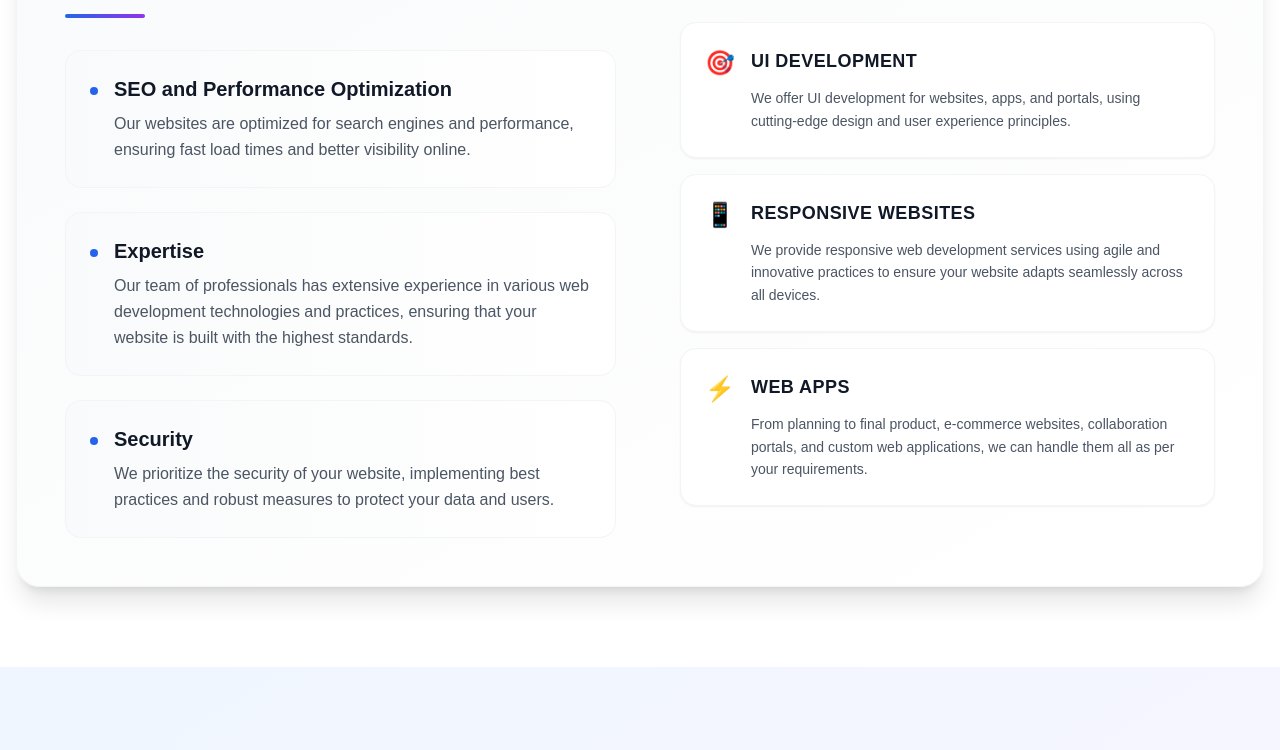
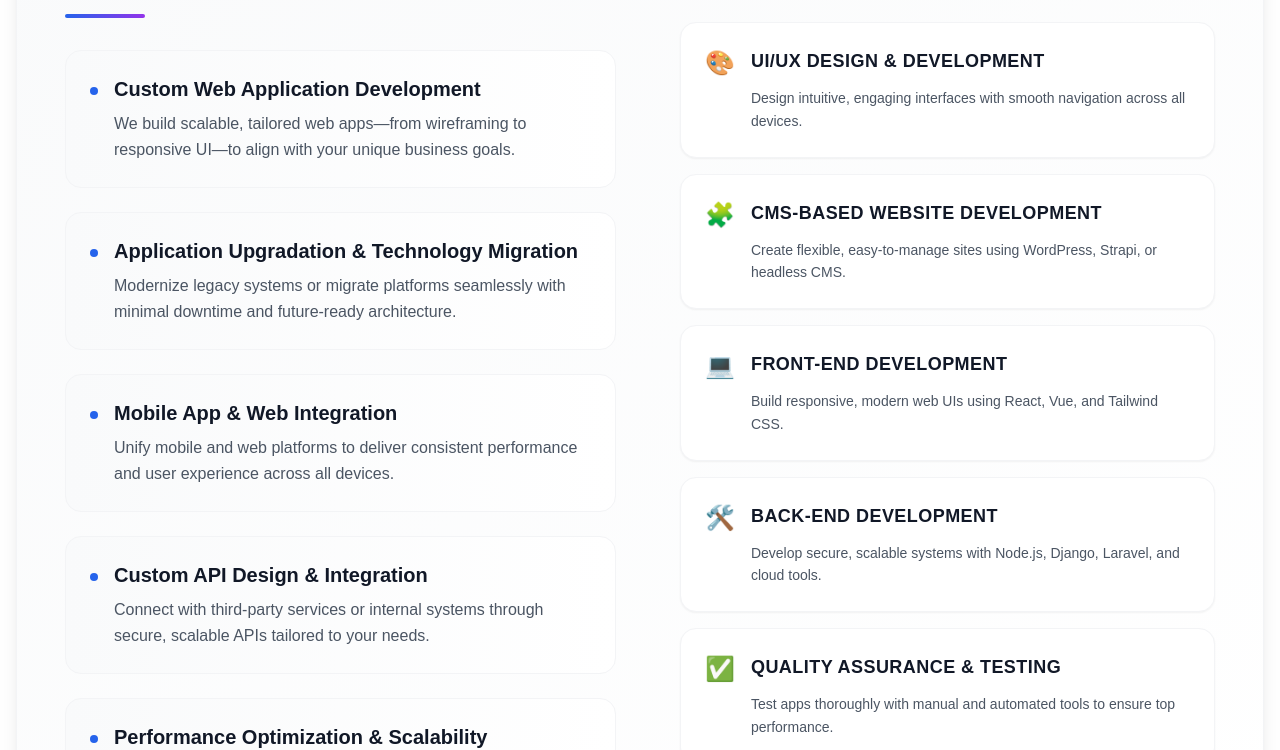
Before and after one commit to ridhi2100/YR-IT-SOLUTIONS, a React (Create React App) app: page /ourservices in a window 1280 px wide. Shown: the part 1294-2044 px from the top of the page. Built offline with nearby package versions, Linux system fonts and the light colour scheme.

Commit message:
update content of service section

```diff
--- a/src/pages/Services.jsx
+++ b/src/pages/Services.jsx
@@ -25,22 +25,19 @@ const Services = () => {
     const content = {
       app: {
         title: "Turning Your App Ideas into Reality",
-        description: "At YR IT SOLUTIONS, we craft custom mobile apps, games, and utility solutions for Android and iOS using the latest technologies. Our mobile app development services focus on performance, intuitive UX, and high user engagement — delivering scalable, secure, and market-ready digital products that bring your vision to life."
-
+        description: "At YR IT SOLUTIONS, we build secure, feature-rich mobile apps using advanced tech like IoT, AR/VR, and AI. Our native and cross-platform apps offer seamless UX, high performance, and lasting business value."
       },
       uiux: {
         title: "Custom UI Development for Exceptional UX",
-        description: "At YR IT SOLUTIONS, we design intuitive, modern user interfaces tailored to your business needs. Our UI development services blend cutting-edge technologies with UX best practices to deliver seamless, responsive, and user-centric digital experiences — not just designs, but journeys that engage and convert."
-
+        description: "Enhance your online impact with professional custom website design services tailored to your brand. Our expert team delivers stunning, responsive designs that engage, inspire, and effectively convert visitors into loyal customers."
       },
       digital: {
         title: "Designing Innovative, Impactful Digital Experiences",
-        description: "At YR IT SOLUTIONS, we create intuitive, user-centric interfaces that go beyond aesthetics. Our UI/UX design services combine innovation, usability, and the latest tech to deliver seamless, memorable digital journeys across web and mobile platforms."
-
+        description: "User-first interfaces tailored to your brand are at the core of YR IT SOLUTIONS. Our UI/UX services combine creativity, functionality, and cutting-edge tech to deliver engaging, seamless experiences across web and mobile platforms."
       },
       web: {
        title: "We Build Experiences, Not Just Websites",
-        description: "YR IT SOLUTIONS builds secure, high-performance websites, web apps, and portals tailored to your goals. Using modern technologies like React, Node.js, and cloud solutions, we deliver scalable, SEO-friendly, and user-centric digital experiences that drive growth and engagement."
+        description: "Maximize your business potential with robust and user-friendly web applications from YR IT Solutions. Our professional web app development services experts build solutions to achieve agility and precision."
       }
     };
 
@@ -74,58 +71,95 @@ const Services = () => {
     const serviceDetails = {
       web: [
   {
-          title: "SEO and Performance Optimization",
-          description: "Our websites are optimized for search engines and performance, ensuring fast load times and better visibility online."
+    title: "Custom Web Application Development",
+    description: "We build scalable, tailored web apps—from wireframing to responsive UI—to align with your unique business goals."
   },
   {
-          title: "Expertise",
-          description: "Our team of professionals has extensive experience in various web development technologies and practices, ensuring that your website is built with the highest standards."
+    title: "Application Upgradation & Technology Migration",
+    description: "Modernize legacy systems or migrate platforms seamlessly with minimal downtime and future-ready architecture."
   },
   {
-          title: "Security",
-          description: "We prioritize the security of your website, implementing best practices and robust measures to protect your data and users."
+    title: "Mobile App & Web Integration",
+    description: "Unify mobile and web platforms to deliver consistent performance and user experience across all devices."
+  },
+  {
+    title: "Custom API Design & Integration",
+    description: "Connect with third-party services or internal systems through secure, scalable APIs tailored to your needs."
+  },
+  {
+    title: "Performance Optimization & Scalability",
+    description: "Boost speed, reliability, and capacity with fine-tuned web apps built to scale with your business."
   },
 ],
       app: [
   {
-          title: "Expertise",
-          description: "Our team of professionals has extensive experience in various mobile app development technologies and practices, ensuring that your app is built with the highest standards."
+    title: "App Consulting",
+    description: "Get expert guidance on tech stack and architecture to ensure optimal app performance."
   },
   {
-          title: "Security",
-          description: "We prioritize the security of your app, implementing best practices and robust measures to protect your data and users."
+    title: "Cross-Platform Apps",
+    description: "Build apps that work seamlessly across iOS and Android using a single codebase."
   },
   {
-          title: "SEO and Performance Optimization",
-          description: "Our apps are optimized for search engines and performance, ensuring fast load times and better visibility online."
+    title: "Upgradation & Migration",
+    description: "Modernize your app or transition it to a new platform without disruption."
+  },
+  {
+    title: "QA and Testing",
+    description: "Ensure reliability and performance with manual and automated testing."
+  },
+  {
+    title: "Maintenance and Support",
+    description: "Ongoing support covering compliance, performance, and feature evolution."
   }
 ],
       uiux: [
          {
-          title: "Expertise",
-          description: "Our team of professionals has extensive experience in various UI/UX design principles and practices, ensuring that your interface is intuitive and user-friendly."
+    title: "Search Engine Optimization (SEO)",
+    description: "Improve visibility and drive organic traffic with on-page, technical, and content-based SEO strategies built into your website.",
+    icon: "🔍"
   },
   {
-          title: "User-Centered Design",
-          description: "We focus on creating designs that prioritize the needs and behaviors of your users, enhancing their interaction with your product."
+    title: "Custom Web Designing",
+    description: "Tailored websites that reflect your brand’s identity and speak directly to your audience. We focus on originality, usability, and purpose-driven design.",
+    icon: "🖌️"
   },
   {
-          title: "Customization",
-          description: "We tailor each project to meet your unique needs, providing personalized solutions that align with your business goals and brand identity."
-        }
+    title: "Landing Page Design",
+    description: "High-converting landing pages designed to capture leads and drive user action. Perfect for campaigns, product launches, and promotions.",
+    icon: "📄"
+  },
+  {
+    title: "Responsive Web Design",
+    description: "Seamless user experiences across desktops, tablets, and smartphones. Our designs adapt fluidly to all screen sizes and resolutions.",
+    icon: "📱"
+  },
+  {
+    title: "Mobile-First Design",
+    description: "Designed with mobile users in mind first, ensuring fast load times, intuitive navigation, and better engagement on small screens.",
+    icon: "📲"
+  },
 ],
       digital: [
   {
-          title: "SEO (Search Engine Optimization)",
-          description: "We specialize in SEO strategies that enhance your online visibility and organic search engine rankings, driving targeted traffic to your website or app."
+    title: "Performance Marketing",
+    description: "Drive sustainable growth with data-backed campaigns focused on measurable ROI."
   },
   {
-          title: "PPC (Pay-Per-Click) Advertising",
-          description: "Our PPC experts create targeted campaigns on platforms like Google Ads and social media channels"
+    title: "Conversion Rate Optimization",
+    description: "Improve user journeys to boost leads, sign-ups, and sales."
   },
   {
-          title: "Social Media Marketing",
-          description: "We develop customized social media strategies to build brand awareness, engage your audience"
+    title: "Search Engine Optimization (SEO)",
+    description: "Increase organic traffic by improving your site's visibility in search results."
+  },
+  {
+    title: "Consulting & Strategy",
+    description: "Align your goals with a tailored roadmap to reach the right audience effectively."
+  },
+  {
+    title: "Account-Based Marketing (ABM)",
+    description: "Engage high-value accounts with personalized campaigns and deeper insights."
   }
 ]
     };
@@ -155,70 +189,110 @@ const Services = () => {
     const rightContent = {
       web: [
   {
-          title: "UI Development",
-          description: "We offer UI development for websites, apps, and portals, using cutting-edge design and user experience principles.",
-          icon: "🎯"
+    title: "UI/UX Design & Development",
+    description: "Design intuitive, engaging interfaces with smooth navigation across all devices.",
+    icon: "🎨"
   },
   {
-          title: "Responsive Websites",
-          description: "We provide responsive web development services using agile and innovative practices to ensure your website adapts seamlessly across all devices.",
-          icon: "📱"
+    title: "CMS-Based Website Development",
+    description: "Create flexible, easy-to-manage sites using WordPress, Strapi, or headless CMS.",
+    icon: "🧩"
   },
   {
-          title: "Web Apps",
-          description: "From planning to final product, e-commerce websites, collaboration portals, and custom web applications, we can handle them all as per your requirements.",
-          icon: "⚡"
+    title: "Front-end Development",
+    description: "Build responsive, modern web UIs using React, Vue, and Tailwind CSS.",
+    icon: "💻"
+  },
+  {
+    title: "Back-end Development",
+    description: "Develop secure, scalable systems with Node.js, Django, Laravel, and cloud tools.",
+    icon: "🛠️"
+  },
+  {
+    title: "Quality Assurance & Testing",
+    description: "Test apps thoroughly with manual and automated tools to ensure top performance.",
+    icon: "✅"
   }
 ],
       app: [
   {
-          title: "Android Apps",
-          description: "We are Android Experts and offer custom android app development services for startups and enterprise customers. Our team is well-versed in delivering customized android apps.",
-          icon: "🤖"
+    title: "Native App Development",
+    description: "High-performance apps built specifically for iOS or Android platforms.",
+    icon: "📱"
   },
   {
-          title: "iOS Apps",
-          description: "Our team has deep expertise in iPhone application development services for businesses and startups. We have 10 years of experience in iOS app development and lifecycle management.",
-          icon: "🍎"
+    title: "Mobile App Design",
+    description: "Engaging UI and intuitive UX that enhance adoption and user satisfaction.",
+    icon: "🎨"
   },
   {
-          title: "Cross Platform",
-          description: "We got expertise in cross-platform mobile app development. It's indeed a better and cost-effective way to build and maintain apps. Titanium, QT, Corona, Xamarin, we got it all.",
-          icon: "🔄"
+    title: "App Integration",
+    description: "Securely connect with third-party APIs, payment systems, and cloud services.",
+    icon: "🔌"
+  },
+  {
+    title: "Digital Transformation",
+    description: "Leverage AI, IoT, and cloud to digitize workflows and enhance mobile capabilities.",
+    icon: "🌐"
+  },
+  {
+    title: "App Store Optimization (ASO)",
+    description: "Boost your app’s discoverability and downloads with ASO strategies and keyword targeting.",
+    icon: "🚀"
   }
 ],
       uiux: [
   {
-          title: "Unique UI for Every Engagement",
-          description: "We believe that every engagement is unique. Hence, our best UI designers provide totally unique and user-centric interface designs. Be it an app, product, web app, or some branding element, offering the best end-user experience is imperative.",
-          icon: "✨"
+    title: "eCommerce Website Design",
+    description: "Conversion-focused online stores with intuitive layouts, smooth navigation, and secure payment integration for better sales.",
+    icon: "🛒"
   },
   {
-          title: "Design with Focus on Your Users",
-          description: "Being of the leading Design and Development Company, IQVIS has set the best SOP for service delivery. We incorporate the practices of user experience designs that include development activities.",
-          icon: "👥"
+    title: "UI/UX Design",
+    description: "Clean, engaging designs focused on user behavior and interaction. We ensure every element enhances the overall user journey.",
+    icon: "🎨"
   },
   {
-          title: "Maximize Your ROI",
-          description: "Our UI design services help our clients offer a robust and scalable user experience, which let them maximize their ROI and achieve core business goals.",
-          icon: "📈"
+    title: "Website Redesign",
+    description: "Modernize outdated websites with fresh designs and improved functionality. We focus on visual appeal and performance upgrades.",
+    icon: "♻️"
+  },
+  {
+    title: "CMS Website Design",
+    description: "Easy-to-manage websites using platforms like WordPress or headless CMS. Empower your team to update and scale content quickly.",
+    icon: "🧩"
+  },
+  {
+    title: "Accessibility Optimization",
+    description: "Build inclusive websites that meet accessibility standards. We ensure usability for all users, including those with disabilities.",
+    icon: "♿"
   }
 ],
       digital: [
   {
     title: "Content Marketing",
-          description: "Create valuable content tailored to target audiences to drive engagement and app downloads.",
+    description: "Build authority with blogs, videos, and infographics tailored to your audience.",
     icon: "📝"
   },
   {
+    title: "Social Media Marketing",
+    description: "Grow engagement and visibility through strategic content and active community management.",
+    icon: "📱"
+  },
+  {
+    title: "PPC Marketing",
+    description: "Drive traffic and leads instantly with targeted ad campaigns that optimize ROI.",
+    icon: "💰"
+  },
+  {
     title: "Email Marketing",
-          description: "Execute email campaigns to nurture leads and promote app features, enhancing user acquisition and retention.",
+    description: "Send personalized emails to convert leads, retain users, and boost engagement.",
     icon: "📧"
   },
   {
-          title: "Analytics and Reporting",
-          description: "Provide data-driven insights to optimize marketing efforts, measuring performance across platforms and app types.",
-          icon: "📊"
+    title: "Website Speed Optimization",
+    description: "Improve load times for better UX, SEO, and higher conversion rates.",
+    icon: "⚡"
   }
 ]
     };
```
Lines whose indentation alone changed are shown as unchanged.
